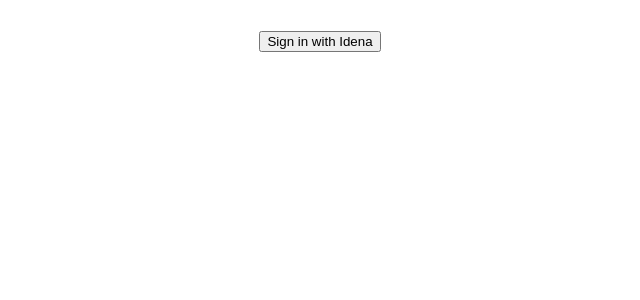
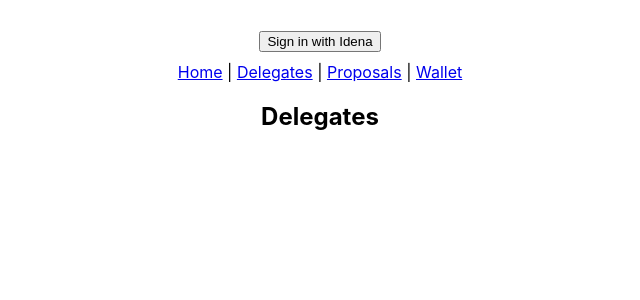
Before and after one commit to simontakouridis/idena-community-wallet, a React app: page /delegates in a window 1280 px wide. Shown: the top 300 px of the page, without its empty margins (320-960 px from the left). Built offline with nearby package versions, Linux system fonts and the light colour scheme.

Commit message:
react router and components

```diff
--- a/package.json
+++ b/package.json
@@ -45,6 +45,7 @@
     "react-dom": "^18.1.0",
     "react-redux": "^8.0.1",
     "react-refresh": "^0.11.0",
+    "react-router-dom": "^6.3.0",
     "react-toastify": "^9.0.1",
     "redux-saga": "^1.1.3",
     "resolve": "^1.20.0",
--- a/src/App.js
+++ b/src/App.js
@@ -1,17 +1,21 @@
 import React, { useEffect } from 'react';
-import { v4 as uuidv4 } from 'uuid';
 import { useDispatch, useSelector } from 'react-redux';
 import { ToastContainer, toast } from 'react-toastify';
 import { sliceName as generalSliceName } from './core/reducer';
 import { actionNames } from './core/constants';
-import { getAuthLocalStorage, removeAuthLocalStorage, getExpiresCurrentUnixMilli, truncateAddress } from './core/utilities';
+import { getAuthLocalStorage, removeAuthLocalStorage, getExpiresCurrentUnixMilli } from './core/utilities';
 import { appConfigurations } from './core/constants';
+import { BrowserRouter, Routes, Route, Link } from 'react-router-dom';
+import SignIn from './components/SignIn';
+import Home from './components/Home';
+import Delegates from './components/Delegates';
+import Proposals from './components/Proposals';
+import Wallet from './components/Wallet';
 import './App.css';
 import 'react-toastify/dist/ReactToastify.css';
+
 function App() {
   const dispatch = useDispatch();
-  const user = useSelector(state => state.general.user);
-  const users = useSelector(state => state.general.data.users);
   const tokensSecured = useSelector(state => state.general.tokensSecured);
   const error = useSelector(state => state.general.error);
 
@@ -58,71 +62,22 @@
     }
   }, [error]);
 
-  const idenaSignIn = () => {
-    const token = uuidv4();
-    const params = new URLSearchParams({
-      token,
-      callback_url: encodeURIComponent(`${appConfigurations.localBaseUrl}?token=${token}`),
-      nonce_endpoint: `${appConfigurations.apiBaseUrl}/auth/start-session`,
-      authentication_endpoint: `${appConfigurations.apiBaseUrl}/auth/authenticate`,
-      favicon_url: `${appConfigurations.localBaseUrl}/favicon.ico`
-    });
-
-    window.location.href = `${appConfigurations.idenaSignInUrl}?` + params.toString();
-  };
-
-  const signOut = () => {
-    dispatch({ type: actionNames.processlogout });
-  };
-
   return (
-    <div className="App">
-      <div className="Container">
-        {user && (
-          <div>
-            <div>
-              <a href={`https://scan.idena.io/address/${user.address}`} target="_blank" rel="noreferrer">
-                <img className="UserImg" src={`https://robohash.org/${user.address}?set=set1`} />
-              </a>
-            </div>
-            <div>
-              <a href={`https://scan.idena.io/address/${user.address}`} target="_blank" rel="noreferrer">
-                {truncateAddress(user.address)}
-              </a>
-            </div>
-          </div>
-        )}
-        <div className="SignInButtonDiv">
-          {tokensSecured ? <button onClick={() => signOut()}>Sign Out</button> : <button onClick={() => idenaSignIn()}>Sign in with Idena</button>}
+    <BrowserRouter>
+      <div className="App">
+        <div className="Container">
+          <SignIn />
+          <Link to="/">Home</Link> | <Link to="/delegates">Delegates</Link> | <Link to="/proposals">Proposals</Link> | <Link to="/wallet">Wallet</Link>
+          <Routes>
+            <Route path="/delegates" element={<Delegates />} />
+            <Route path="/proposals" element={<Proposals />} />
+            <Route path="/wallet" element={<Wallet />} />
+            <Route path="/" element={<Home />} />
+          </Routes>
         </div>
-        {users && (
-          <div className="UsersDiv">
-            <table>
-              <thead>
-                <tr>
-                  <th colSpan="2">All users:</th>
-                </tr>
-              </thead>
-              <tbody>
-                {users.map(user => (
-                  <tr key={user.address}>
-                    <td>
-                      <img className="UsersImg" src={`https://robohash.org/${user.address}?set=set1`} />
-                    </td>
-                    <td style={{ paddingTop: '10px' }}>
-                      <a href={`https://scan.idena.io/address/${user.address}`} target="_blank" rel="noreferrer">
-                        {truncateAddress(user.address)}
-                      </a>
-                    </td>
-                  </tr>
-                ))}
-              </tbody>
-            </table>
-          </div>
-        )}
+        <ToastContainer />
       </div>
-      <ToastContainer />
-    </div>
+    </BrowserRouter>
   );
 }
 
--- /dev/null
+++ b/src/components/Delegates.js
@@ -0,0 +1,5 @@
+function Delegates() {
+  return <h2>Delegates</h2>;
+}
+
+export default Delegates;
--- /dev/null
+++ b/src/components/Home.js
@@ -0,0 +1,5 @@
+function Home() {
+  return <h2>Home</h2>;
+}
+
+export default Home;
--- /dev/null
+++ b/src/components/Proposals.js
@@ -0,0 +1,5 @@
+function Proposals() {
+  return <h2>Proposals</h2>;
+}
+
+export default Proposals;
--- /dev/null
+++ b/src/components/SignIn.js
@@ -0,0 +1,54 @@
+import React from 'react';
+import { v4 as uuidv4 } from 'uuid';
+import { useDispatch, useSelector } from 'react-redux';
+import { actionNames } from './../core/constants';
+import { truncateAddress } from './../core/utilities';
+import { appConfigurations } from './../core/constants';
+
+function SignIn() {
+  const user = useSelector(state => state.general.user);
+  const tokensSecured = useSelector(state => state.general.tokensSecured);
+
+  const dispatch = useDispatch();
+
+  const idenaSignIn = () => {
+    const token = uuidv4();
+    const params = new URLSearchParams({
+      token,
+      callback_url: encodeURIComponent(`${appConfigurations.localBaseUrl}?token=${token}`),
+      nonce_endpoint: `${appConfigurations.apiBaseUrl}/auth/start-session`,
+      authentication_endpoint: `${appConfigurations.apiBaseUrl}/auth/authenticate`,
+      favicon_url: `${appConfigurations.localBaseUrl}/favicon.ico`
+    });
+
+    window.location.href = `${appConfigurations.idenaSignInUrl}?` + params.toString();
+  };
+
+  const signOut = () => {
+    dispatch({ type: actionNames.processlogout });
+  };
+
+  return (
+    <>
+      {user && (
+        <div>
+          <div>
+            <a href={`https://scan.idena.io/address/${user.address}`} target="_blank" rel="noreferrer">
+              <img className="UserImg" src={`https://robohash.org/${user.address}?set=set1`} />
+            </a>
+          </div>
+          <div>
+            <a href={`https://scan.idena.io/address/${user.address}`} target="_blank" rel="noreferrer">
+              {truncateAddress(user.address)}
+            </a>
+          </div>
+        </div>
+      )}
+      <div className="SignInButtonDiv">
+        {tokensSecured ? <button onClick={() => signOut()}>Sign Out</button> : <button onClick={() => idenaSignIn()}>Sign in with Idena</button>}
+      </div>
+    </>
+  );
+}
+
+export default SignIn;
--- /dev/null
+++ b/src/components/Wallet.js
@@ -0,0 +1,5 @@
+function Wallet() {
+  return <h2>Wallet</h2>;
+}
+
+export default Wallet;
```
Also changed, not shown: 1 other file (tests, documents, lock files or other folders).
